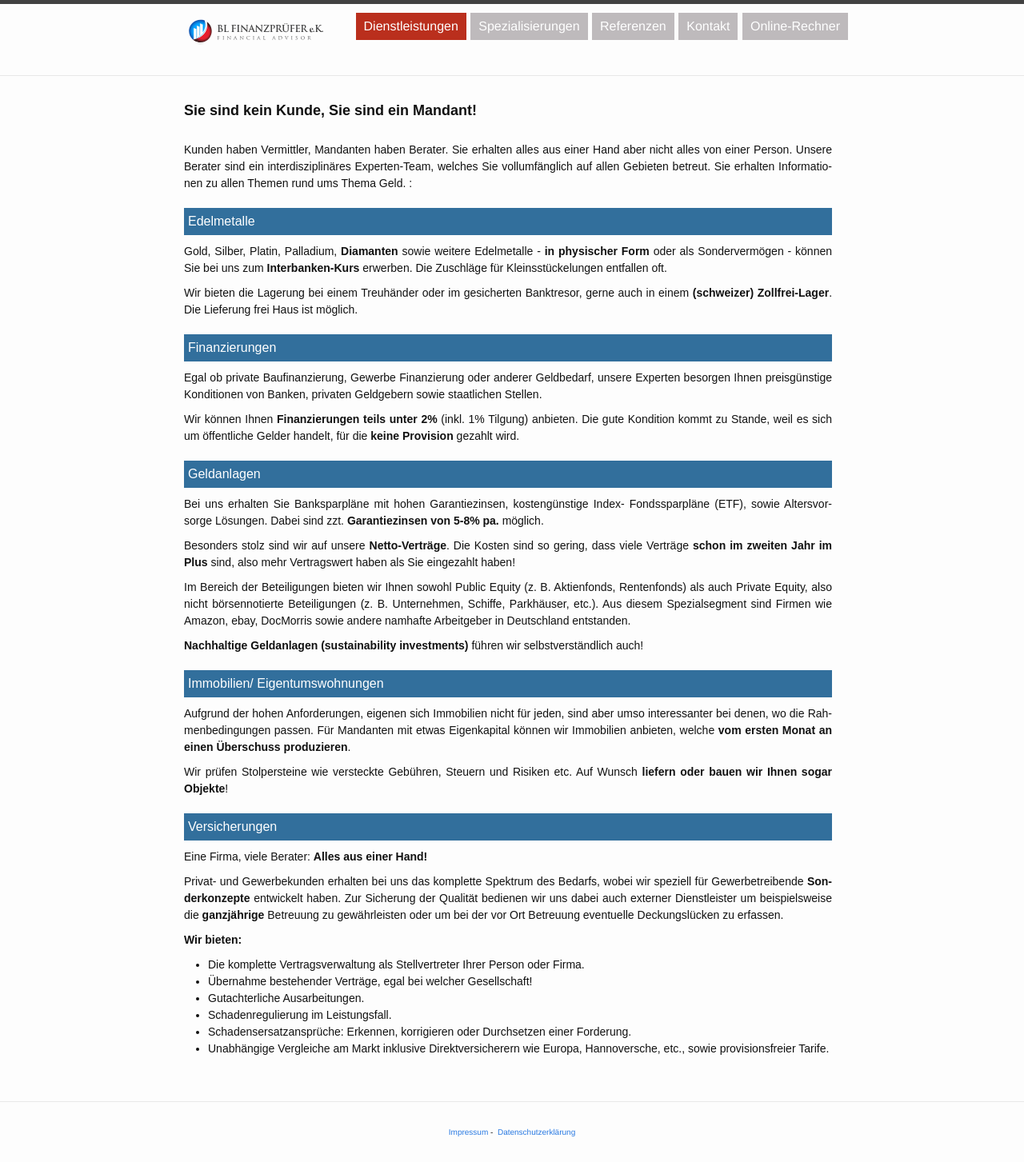
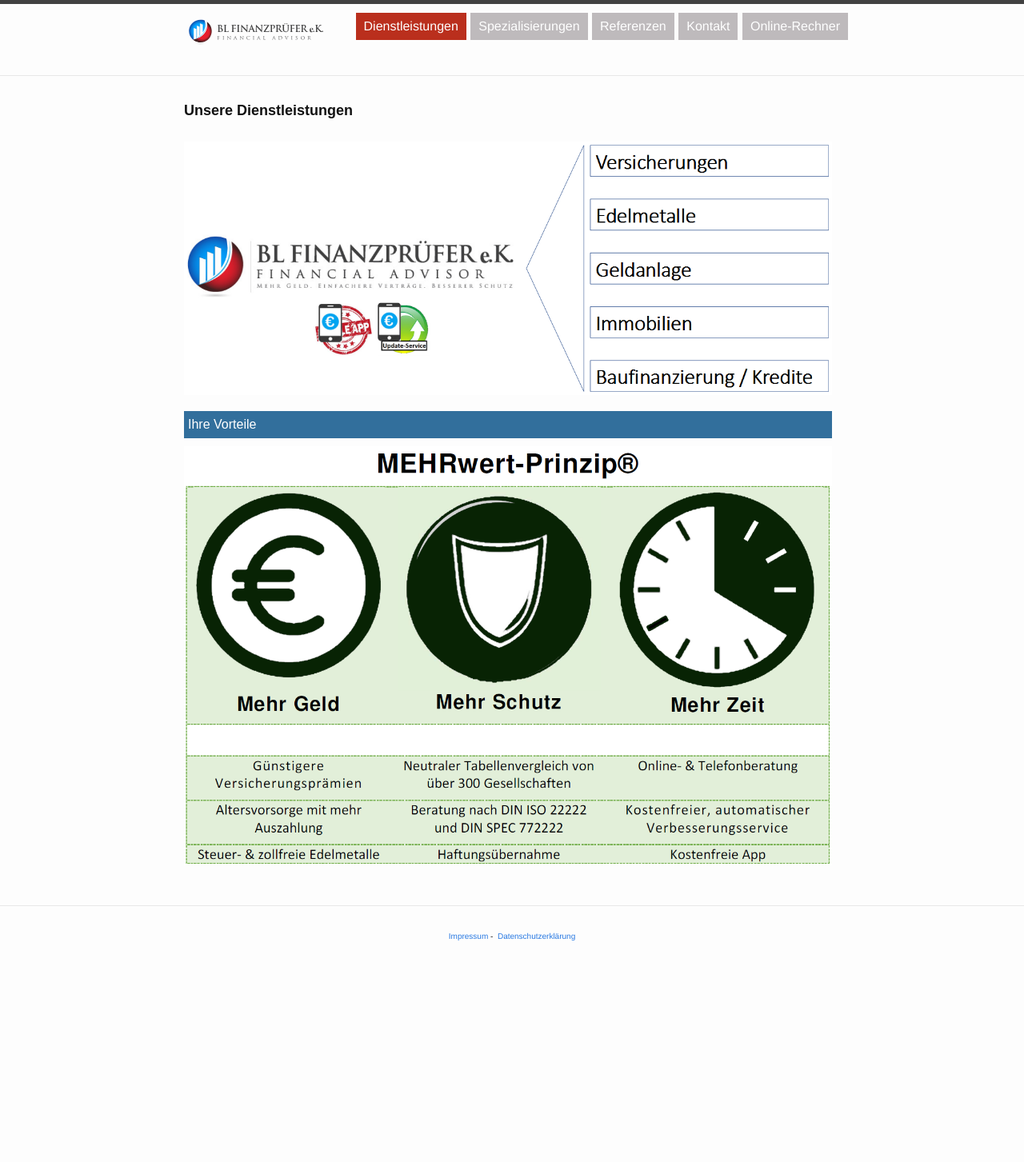
Before and after one commit to Die-Finanzpruefer/die-finanzpruefer.github.io, a Jekyll site: the page built from 01_dienstleistungen.md, in a window 1280 px wide. Shown: the whole page at 80% size. Built offline with Jekyll 4.4.1, drawn with Linux system fonts in a browser that asks for light colours; some web fonts are replaced; after the commit the page ends 1208 px from its top, so only the background shows below that.

Commit message:
Create 01_dienstleistungen.md

```diff
--- a/01_dienstleistungen.md
+++ b/01_dienstleistungen.md
@@ -5,49 +5,10 @@ permalink: /dienstleistungen/
 menu: top
 ---
 
-# Sie sind kein Kunde, Sie sind ein Mandant!
+# Unsere Dienstleistungen
 
-Kunden haben Vermittler, Mandanten haben Berater. Sie erhalten alles aus einer Hand aber nicht alles von einer Person. Unsere Berater sind ein interdisziplinäres Experten-Team, welches Sie  vollumfänglich auf allen Gebieten betreut. Sie erhalten Informationen zu allen Themen rund ums Thema Geld. :
+<img id="mitte" src="https://github.com/Die-Finanzpruefer/die-finanzpruefer.github.io/blob/master/Dienstleistungen.png?raw=true">
 
-## Edelmetalle
+## Ihre Vorteile
 
-Gold, Silber, Platin, Palladium, __Diamanten__ sowie weitere Edelmetalle - __in physischer Form__ oder als Sondervermögen - können Sie bei uns zum __Interbanken-Kurs__ erwerben. Die Zuschläge für Kleinsstückelungen entfallen oft.
-
-Wir bieten die Lagerung bei einem Treuhänder oder im gesicherten Banktresor, gerne auch in einem __(schweizer) Zollfrei-Lager__. Die Lieferung frei Haus ist möglich.
-
-## Finanzierungen
-
-Egal ob private Baufinanzierung, Gewerbe Finanzierung oder anderer Geldbedarf, unsere Experten besorgen Ihnen preisgünstige Konditionen von Banken, privaten Geldgebern sowie staatlichen Stellen.
-
-Wir können Ihnen __Finanzierungen teils unter 2%__ (inkl. 1% Tilgung) anbieten. Die gute Kondition kommt zu Stande, weil es sich um öffentliche Gelder handelt, für die __keine Provision__ gezahlt wird.
-
-## Geldanlagen
-
-Bei uns erhalten Sie Banksparpläne mit hohen Garantiezinsen, kostengünstige Index- Fondssparpläne (ETF), sowie Altersvorsorge Lösungen. Dabei sind zzt. __Garantiezinsen von 5-8% pa.__ möglich.
-
-Besonders stolz sind wir auf unsere __Netto-Verträge__. Die Kosten sind so gering, dass viele Verträge __schon im zweiten Jahr im Plus__ sind, also mehr Vertragswert haben als Sie eingezahlt haben!
-
-Im Bereich der Beteiligungen bieten wir Ihnen sowohl Public Equity (z. B. Aktienfonds, Rentenfonds) als auch Private Equity, also nicht börsennotierte Beteiligungen (z. B. Unternehmen, Schiffe, Parkhäuser, etc.). Aus diesem Spezialsegment sind Firmen wie Amazon, ebay, DocMorris sowie andere namhafte Arbeitgeber in Deutschland entstanden.
-
-__Nachhaltige Geldanlagen (sustainability investments)__ führen wir selbstverständlich auch!
-
-## Immobilien/ Eigentumswohnungen
-
-Aufgrund der hohen Anforderungen, eigenen sich Immobilien nicht für jeden, sind aber umso interessanter bei denen, wo die Rahmenbedingungen passen. Für Mandanten mit etwas Eigenkapital können wir Immobilien anbieten, welche __vom ersten Monat an einen Überschuss produzieren__.
-
-Wir prüfen Stolpersteine wie versteckte Gebühren, Steuern und Risiken etc. Auf Wunsch __liefern oder bauen wir Ihnen sogar Objekte__!
-
-## Versicherungen
-
-Eine Firma, viele Berater: __Alles aus einer Hand!__
-
-Privat- und Gewerbekunden erhalten bei uns das komplette Spektrum des Bedarfs, wobei wir speziell für Gewerbetreibende __Sonderkonzepte__ entwickelt haben. Zur Sicherung der Qualität bedienen wir uns dabei auch externer Dienstleister um beispielsweise die __ganzjährige__ Betreuung zu gewährleisten oder um bei der vor Ort Betreuung eventuelle Deckungslücken zu erfassen.
-
-__Wir bieten:__
-
-* Die komplette Vertragsverwaltung als Stellvertreter Ihrer Person oder Firma.
-* Übernahme bestehender Verträge, egal bei welcher Gesellschaft!
-* Gutachterliche Ausarbeitungen.
-* Schadenregulierung im Leistungsfall.
-* Schadensersatzansprüche: Erkennen, korrigieren oder Durchsetzen einer Forderung.
-* Unabhängige Vergleiche am Markt inklusive Direktversicherern wie Europa, Hannoversche, etc., sowie provisionsfreier Tarife.
+<img id="mitte" src="https://github.com/Die-Finanzpruefer/die-finanzpruefer.github.io/blob/master/MEHRwert-Prinzip.png?raw=true">
```
